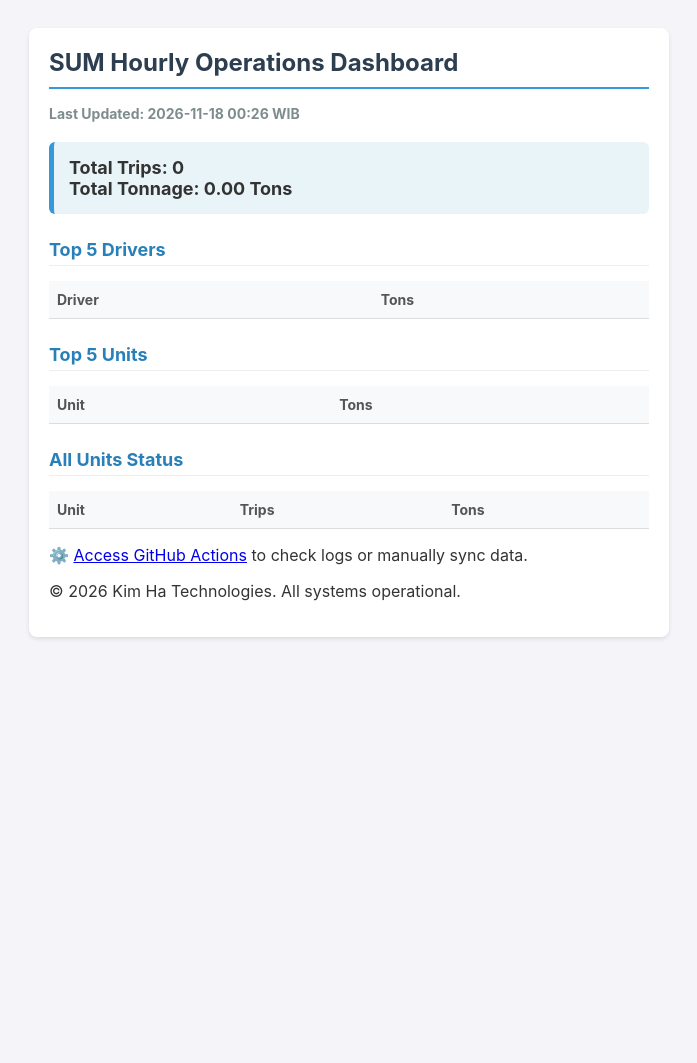
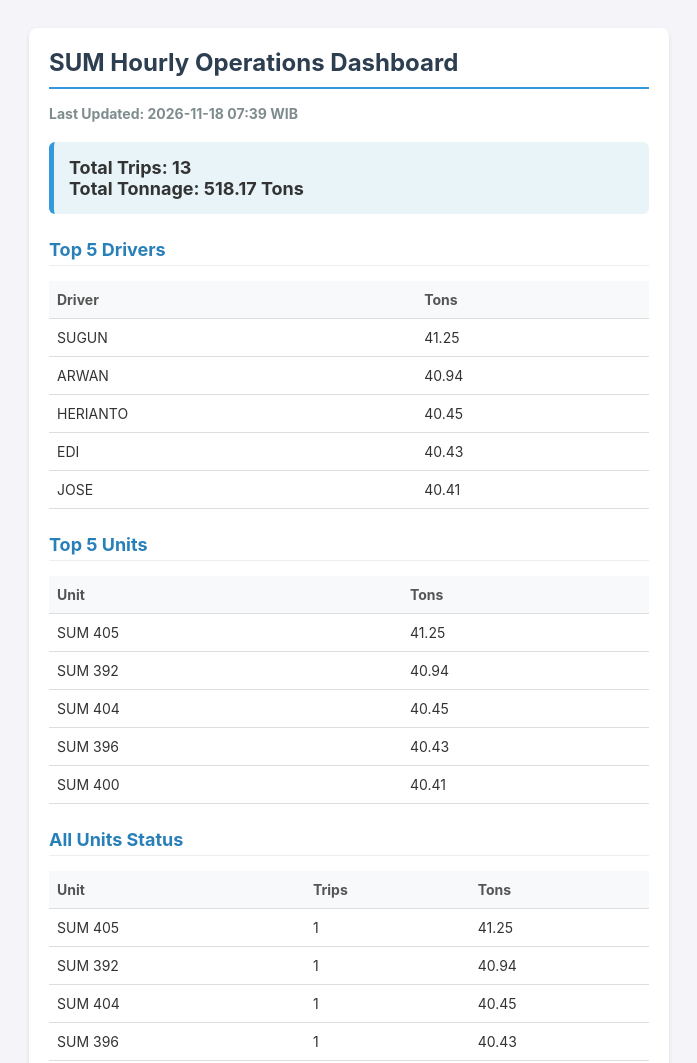
Before and after one commit to mtrksco/gam-scrape-archive, a plain HTML site: page index.html in a window 1280 px wide. Shown: the top 1063 px of the page, without its empty margins (291-988 px from the left). Before the commit the page ends 800 px from the top, so only its background shows below. Drawn offline with Linux system fonts and the light colour scheme.

Commit message:
Update live dashboard

```diff
--- a/index.html
+++ b/index.html
@@ -19,29 +19,29 @@
         <body>
             <div class="container">
                 <h1>SUM Hourly Operations Dashboard</h1>
-                <div class="timestamp">Last Updated: 2026-11-18 00:26 WIB</div>
+                <div class="timestamp">Last Updated: 2026-11-18 07:39 WIB</div>
 
                 <div class="summary-box">
-                    Total Trips: 0<br>
-                    Total Tonnage: 0.00 Tons
+                    Total Trips: 13<br>
+                    Total Tonnage: 518.17 Tons
                 </div>
 
                 <h2>Top 5 Drivers</h2>
                 <table>
                     <tr><th>Driver</th><th>Tons</th></tr>
-
+                    <tr><td>SUGUN</td><td>41.25</td></tr><tr><td>ARWAN</td><td>40.94</td></tr><tr><td>HERIANTO</td><td>40.45</td></tr><tr><td>EDI</td><td>40.43</td></tr><tr><td>JOSE</td><td>40.41</td></tr>
                 </table>
 
                 <h2>Top 5 Units</h2>
                 <table>
                     <tr><th>Unit</th><th>Tons</th></tr>
-
+                    <tr><td>SUM 405</td><td>41.25</td></tr><tr><td>SUM 392</td><td>40.94</td></tr><tr><td>SUM 404</td><td>40.45</td></tr><tr><td>SUM 396</td><td>40.43</td></tr><tr><td>SUM 400</td><td>40.41</td></tr>
                 </table>
 
                 <h2>All Units Status</h2>
                 <table>
                     <tr><th>Unit</th><th>Trips</th><th>Tons</th></tr>
-
+                    <tr><td>SUM 405</td><td>1</td><td>41.25</td></tr><tr><td>SUM 392</td><td>1</td><td>40.94</td></tr><tr><td>SUM 404</td><td>1</td><td>40.45</td></tr><tr><td>SUM 396</td><td>1</td><td>40.43</td></tr><tr><td>SUM 400</td><td>1</td><td>40.41</td></tr><tr><td>SUM 402</td><td>1</td><td>40.41</td></tr><tr><td>SUM 403</td><td>1</td><td>40.27</td></tr><tr><td>SUM 398</td><td>1</td><td>39.97</td></tr><tr><td>SUM 395</td><td>1</td><td>39.07</td></tr><tr><td>SUM 389</td><td>1</td><td>38.97</td></tr><tr><td>SUM 390</td><td>1</td><td>38.80</td></tr><tr><td>SUM 393</td><td>1</td><td>38.73</td></tr><tr><td>SUM 388</td><td>1</td><td>38.47</td></tr>
                 </table>
                 <div class="footer">
                     <p>⚙️ <a href="https://github.com/mtrksco/gam-scrape-archive/actions" target="_blank">Access GitHub Actions</a> to check logs or manually sync data.</p>
```
